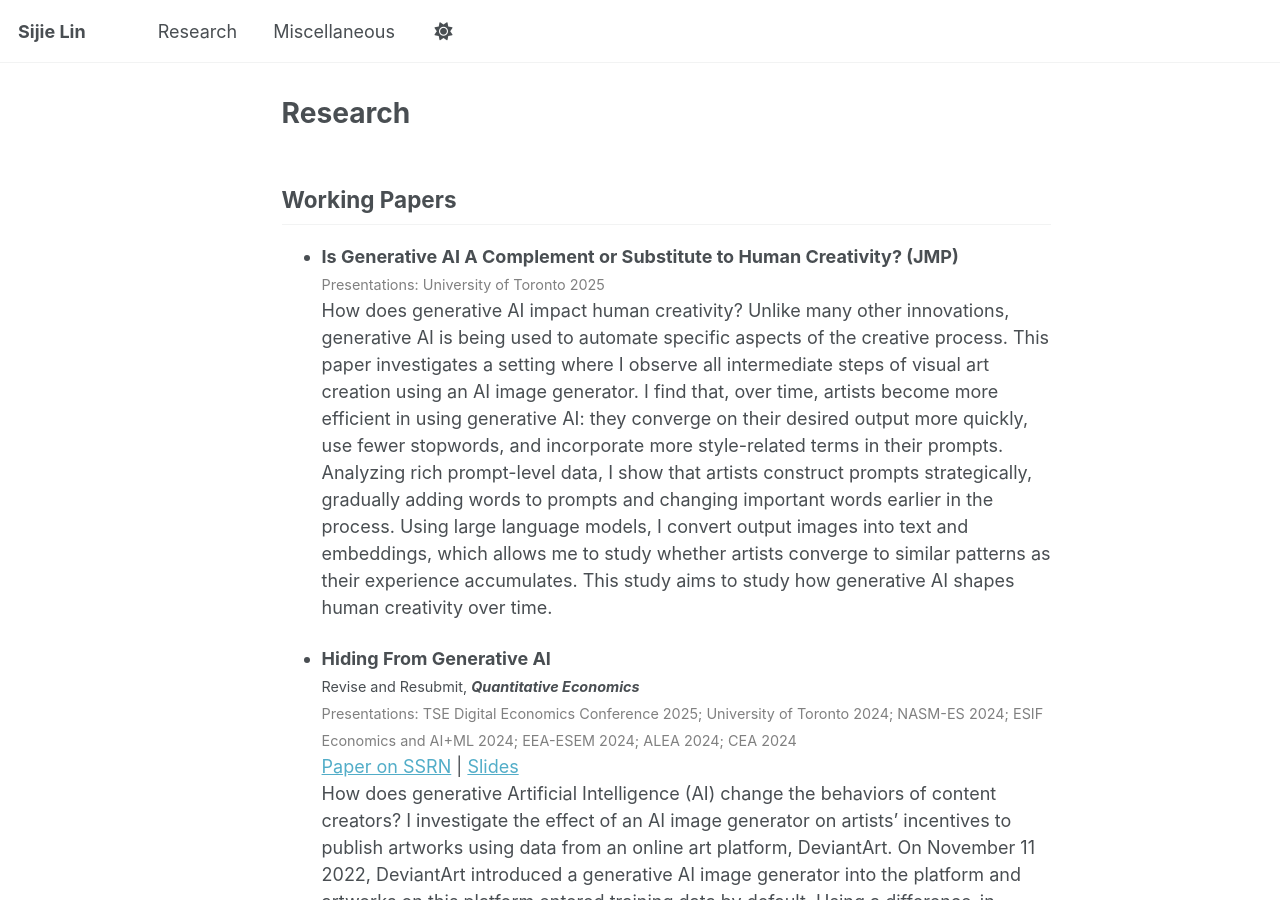
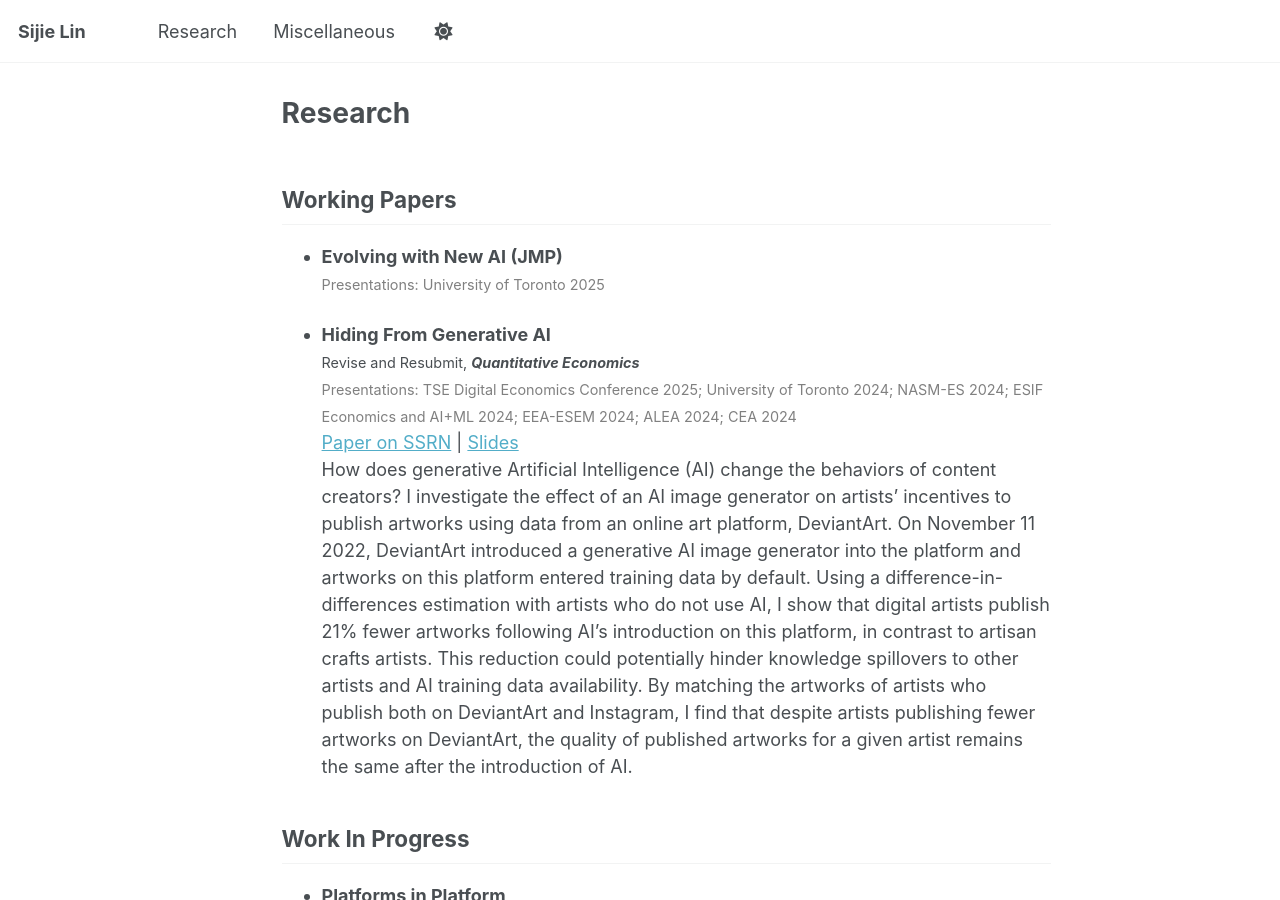
Before and after one commit to sijielin/sijielin.github.io, a Jekyll site: the page built from _pages/research.md, in a window 1280 px wide and 900 px high. Built offline with Jekyll 4.4.1, drawn with Linux system fonts in a browser that asks for light colours.

Commit message:
Update research.md

```diff
--- a/_pages/research.md
+++ b/_pages/research.md
@@ -7,9 +7,8 @@ author_profile: false
 
 ## Working Papers
 
-- **Is Generative AI A Complement or Substitute to Human Creativity? (JMP)**
+- **Evolving with New AI (JMP)**
   <span style="font-size: 0.8em; color: gray;">Presentations: University of Toronto 2025</span>
-  How does generative AI impact human creativity? Unlike many other innovations, generative AI is being used to automate specific aspects of the creative process. This paper investigates a setting where I observe all intermediate steps of visual art creation using an AI image generator. I find that, over time, artists become more efficient in using generative AI: they converge on their desired output more quickly, use fewer stopwords, and incorporate more style-related terms in their prompts. Analyzing rich prompt-level data, I show that artists construct prompts strategically, gradually adding words to prompts and changing important words earlier in the process. Using large language models, I convert output images into text and embeddings, which allows me to study whether artists converge to similar patterns as their experience accumulates. This study aims to study how generative AI shapes human creativity over time.
 
 - **Hiding From Generative AI**
   <span style="font-size: 0.8em;">Revise and Resubmit, <span style="font-weight: bold; font-style: italic;">Quantitative Economics</span></span>
```
